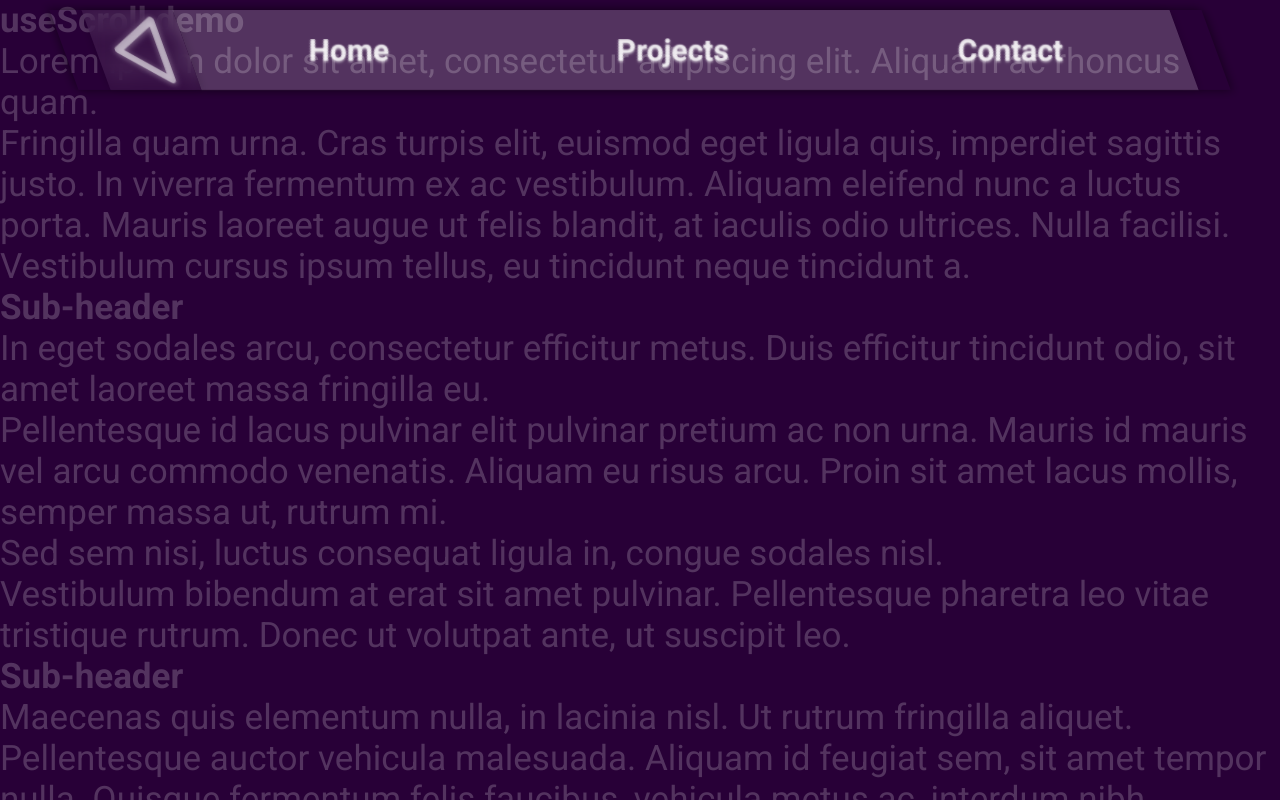
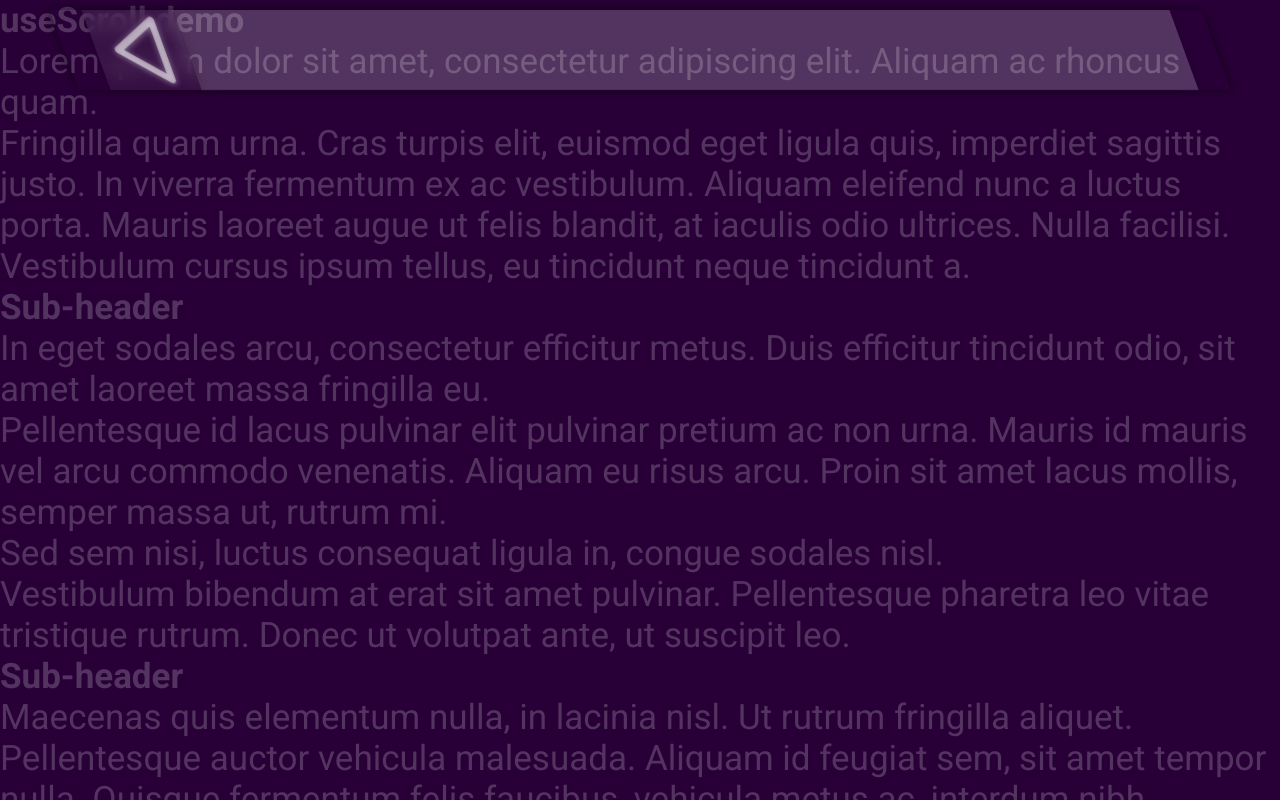
Before and after one commit to lorenzoaniel/portfolio-v5, a React (Vite) app: page / in a window 1280 px wide. Both pictures are taken after a click on the button 160 px from the left and 50 px from the top of the page. Shown: the top 800 px of the page. Built offline with nearby package versions, Linux system fonts and the light colour scheme.

Commit message:
Update ButtonNavbarDefault.tsx

```diff
--- a/src/components/Button/ButtonNavbarDefault.tsx
+++ b/src/components/Button/ButtonNavbarDefault.tsx
@@ -45,11 +45,11 @@ const Main = styled(motion.button)`
 `;
 
 const Text = styled.h1`
-	background: var(--glass-white-dark);
+	background: var(--palette-color-darkest);
 	-webkit-background-clip: text;
 	-webkit-text-fill-color: transparent;
-	text-shadow: 0 0.1rem 0.1rem var(--glass-white-light);
-	filter: drop-shadow(0 0.1rem 0.1rem rgba(255, 255, 255, 0.5));
+	text-shadow: 0 0.1rem 0.1rem var(--palette-color-darkest);
+	filter: drop-shadow(0 0.1rem 0.1rem var(--palette-color-dark));
 
 	transform: skew(-20deg);
 
```
